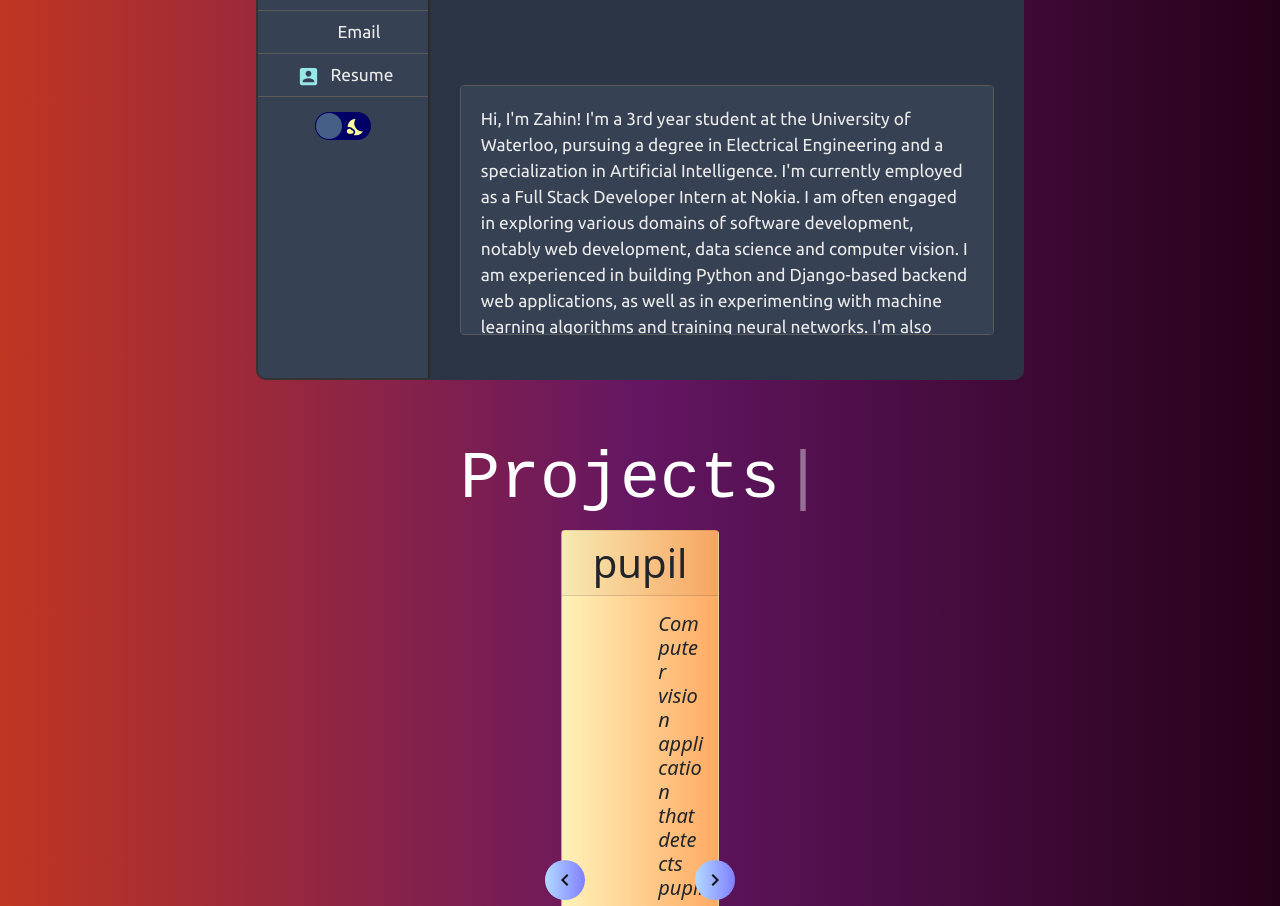
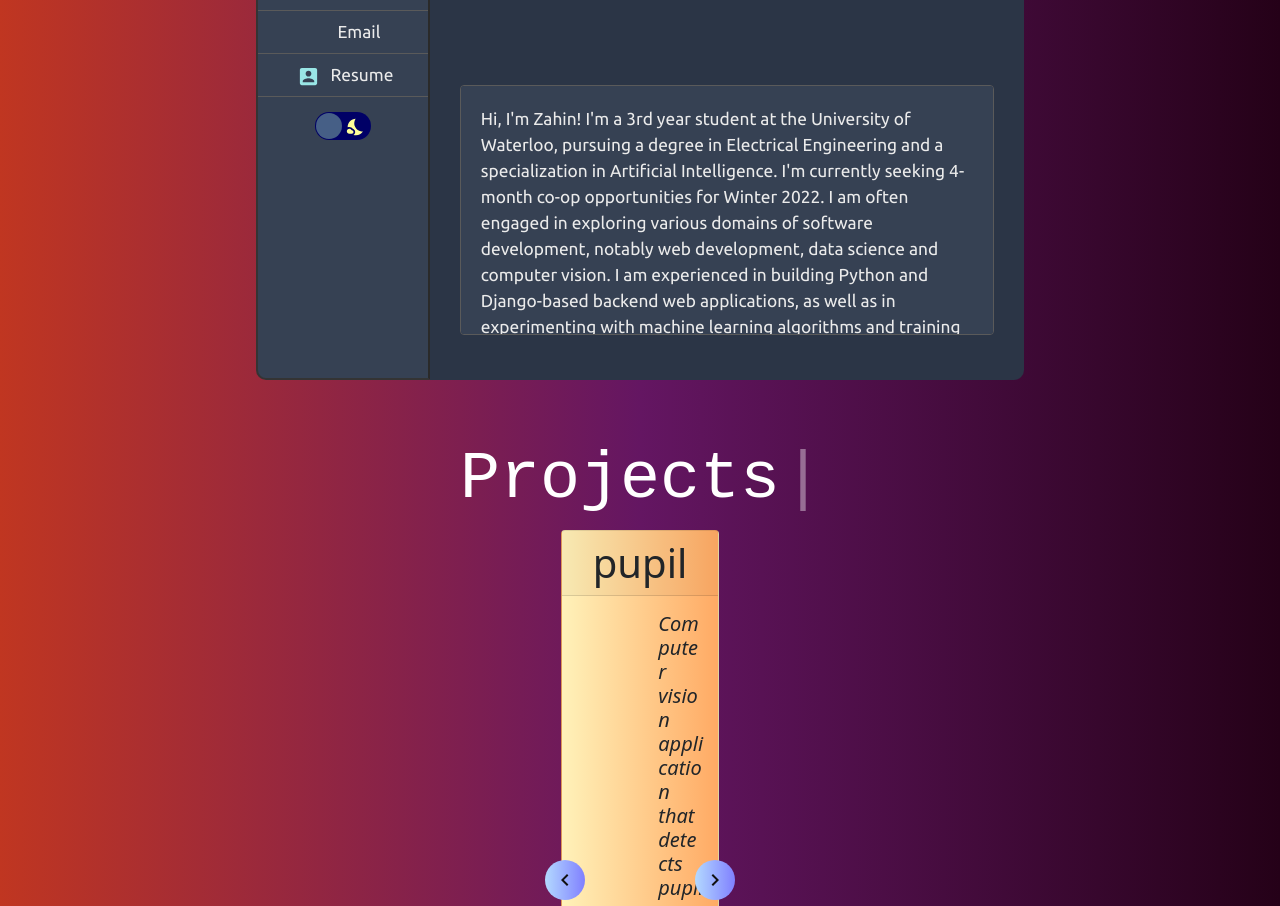
Before and after one commit to alvii147/MyBrokenPortfolio, a React (Create React App) app in the folder frontend/: page / in a window 1280 px wide. Shown: the part 1170-2076 px from the top of the page. Built offline with nearby package versions, Linux system fonts and the light colour scheme; no server answers; some icons are missing.

Commit message:
updated bio

```diff
--- a/frontend/src/components/About/data.js
+++ b/frontend/src/components/About/data.js
@@ -3,7 +3,7 @@ const data = {
         Hi, I'm Zahin! I'm a 3rd year student at the University of Waterloo,
         pursuing a degree in Electrical Engineering
         and a specialization in Artificial Intelligence.
-        I'm currently employed as a Full Stack Developer Intern at Nokia.
+        I'm currently seeking 4-month co-op opportunities for Winter 2022.
         I am often engaged in exploring various domains of software development,
         notably web development, data science and computer vision.
         I am experienced in building Python and Django-based backend web applications,
@@ -12,7 +12,6 @@ const data = {
         such as version control, CI-CD and test-driven development.
         Besides coding, I also enjoy playing soccer and chess.
     `,
-    bioTest: 'Hello'
 }
 
 export default data;
```
